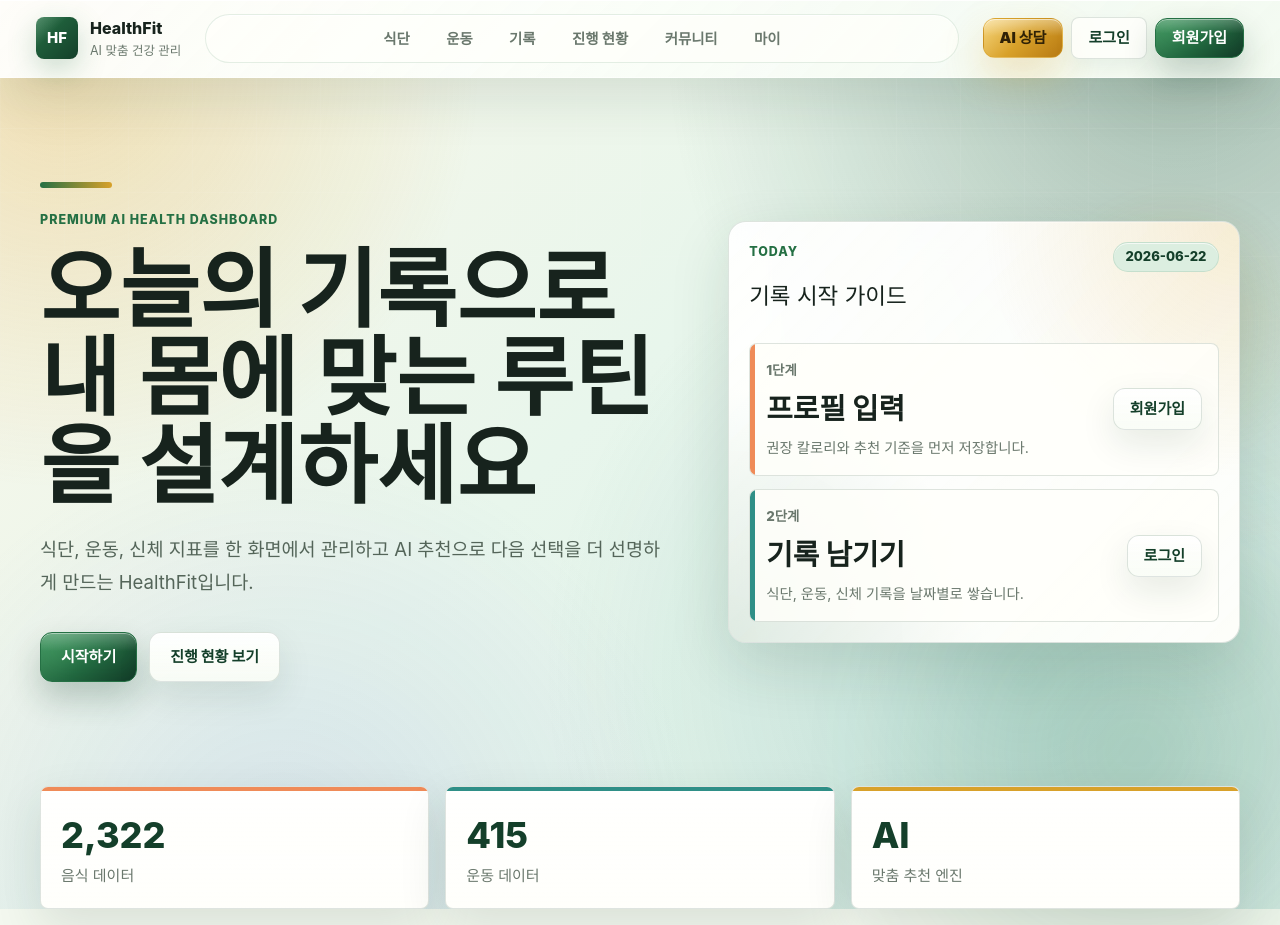
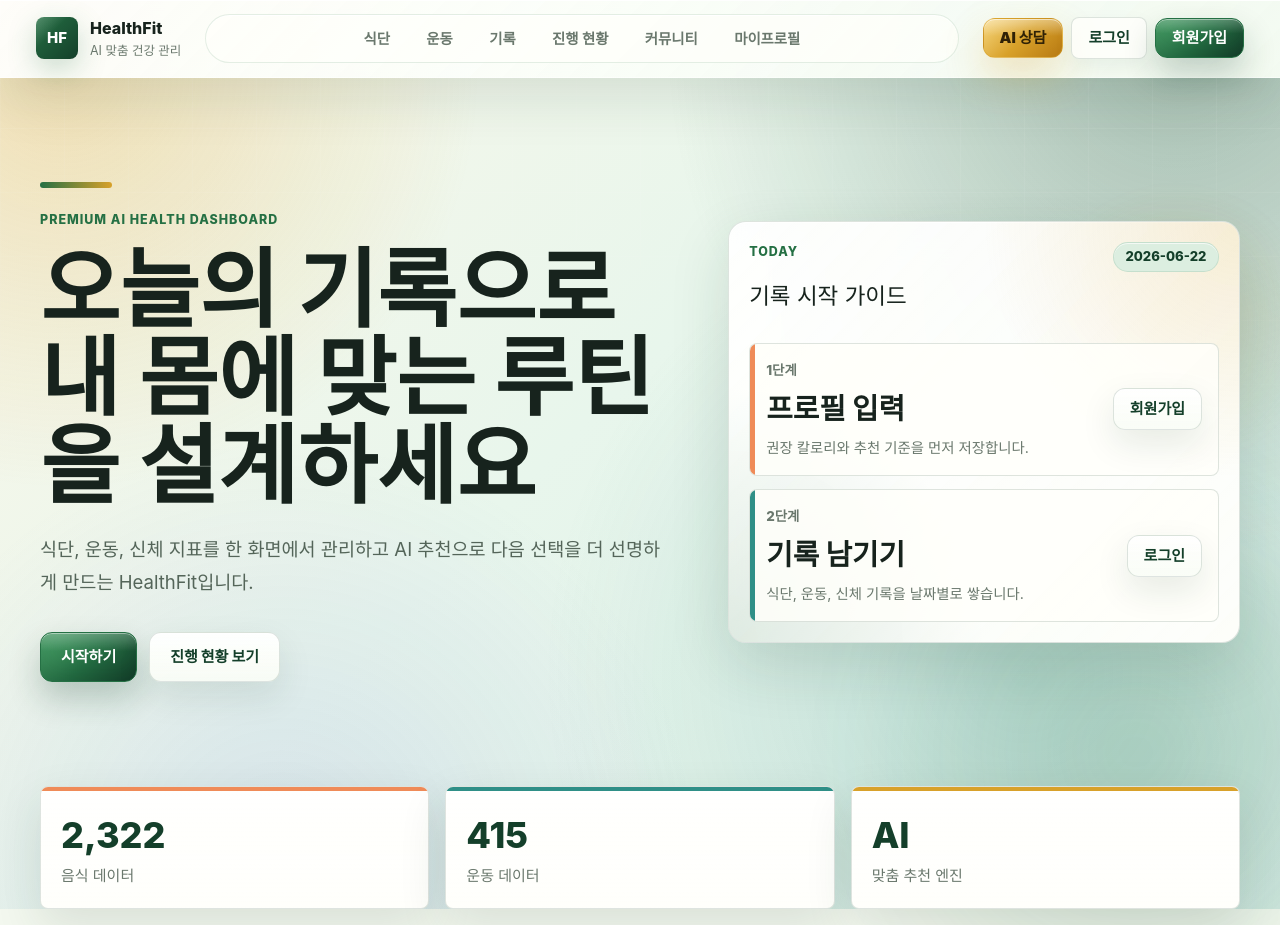
Before and after one commit to daesan12/healthfit-frontend, a Vue app: page / in a window 1280 px wide. Shown: the top 925 px of the page. Built offline with nearby package versions, Linux system fonts and the light colour scheme.

Commit message:
🚑  미작동 버튼 수정

```diff
--- a/src/App.vue
+++ b/src/App.vue
@@ -15,7 +15,7 @@ const navItems = [
   { label: '기록', to: '/records' },
   { label: '진행 현황', to: '/progress' },
   { label: '커뮤니티', to: '/community' },
-  { label: '마이', to: '/profile' },
+  { label: '마이프로필', to: '/profile' },
 ]
 
 onMounted(async () => {
--- a/src/views/diet/DietDashboardView.vue
+++ b/src/views/diet/DietDashboardView.vue
@@ -141,9 +141,9 @@ onMounted(fetchDashboard)
         <div class="section-heading-row">
           <div>
             <p class="section-label">Macros</p>
-            <h2>오늘의 탄단지</h2>
+            <h2>오늘의 영양소</h2>
           </div>
-          <RouterLink class="text-link" to="/diet/records">기록 추가</RouterLink>
+          <!-- <RouterLink class="text-link" to="/diet/records">기록 추가</RouterLink> -->
         </div>
         <div v-for="row in macroRows" :key="row.label" class="macro-row">
           <span>{{ row.label }}</span>
```
